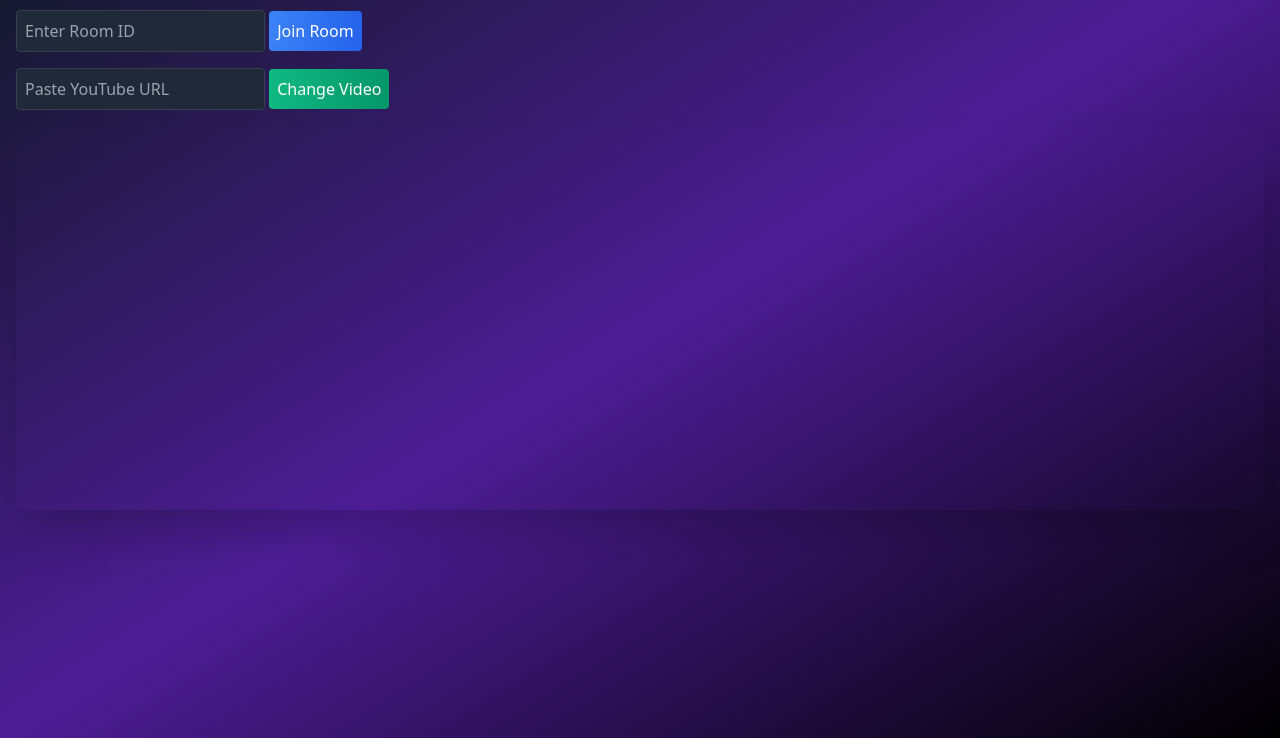
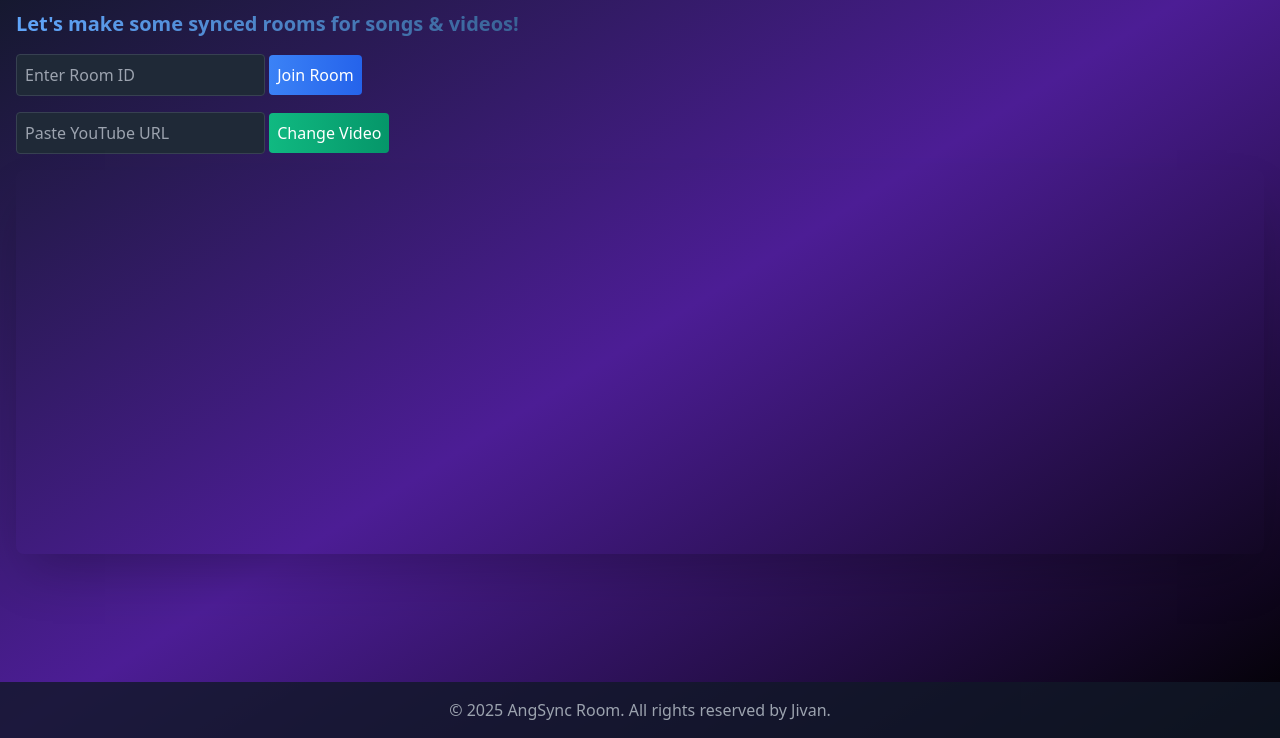
Before and after one commit to Jivan052/AngSny, a website: page index.html in a window 1280 px wide. Shown: the part 62-800 px from the top of the page. Drawn offline with nearby package versions, Linux system fonts and the light colour scheme.

Commit message:
Some styling

```diff
--- a/index.html
+++ b/index.html
@@ -3,12 +3,13 @@
 <head>
   <meta charset="UTF-8">
   <meta name="viewport" content="width=device-width, initial-scale=1.0">
-  <title>YouTube Sync Room</title>
+  <title>AngSync</title>
   <link href="https://cdn.jsdelivr.net/npm/tailwindcss@2.2.19/dist/tailwind.min.css" rel="stylesheet">
 </head>
 <body class="bg-gradient-to-br from-gray-900 via-purple-900 to-black text-white min-h-screen">
-  <div class="container mx-auto p-4">
+  <div class="container mx-auto p-4 pb-20"> <!-- Added pb-20 for padding-bottom -->
     <h1 class="text-4xl font-bold mb-4 text-transparent bg-clip-text bg-gradient-to-r from-blue-400 to-purple-500 hover:from-purple-500 hover:to-blue-400 transition-all duration-500">AngSync Room</h1>
+    <p class="text-xl font-bold mb-4 text-transparent bg-clip-text bg-gradient-to-r from-blue-400 to-white-500 hover:from-green-500 hover:to-blue-400 transition-all duration-500">Let's make some synced rooms for songs & videos!</p>
     <div class="mb-4">
       <input id="roomId" type="text" placeholder="Enter Room ID" class="p-2 rounded bg-gray-800 border border-gray-700 focus:border-blue-500 focus:outline-none transition-all duration-300 hover:bg-gray-700">
       <button onclick="joinRoom()" class="p-2 bg-gradient-to-r from-blue-500 to-blue-600 rounded hover:from-blue-600 hover:to-blue-700 transform hover:scale-105 transition-all duration-300">Join Room</button>
@@ -148,5 +149,10 @@
     }, 2000);
   </script>
   <script src="https://www.youtube.com/iframe_api"></script>
+
+  <footer class="fixed bottom-0 w-full bg-gray-900 bg-opacity-80 text-center py-4">
+    <p class="text-gray-400">&copy; 2025 AngSync Room. All rights reserved by Jivan.</p>
+  </footer>
+
 </body>
 </html>
```
